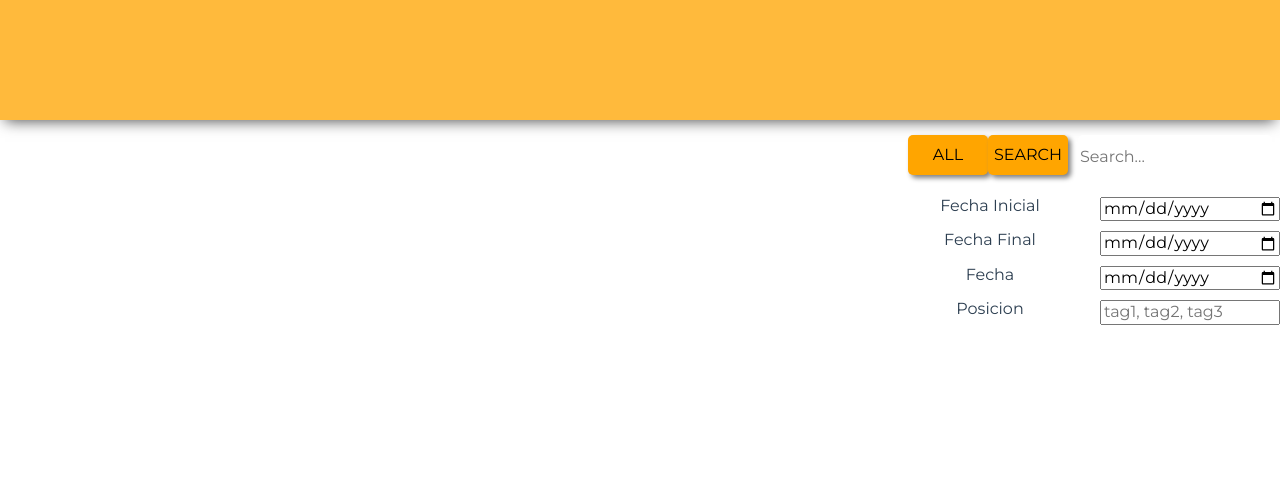
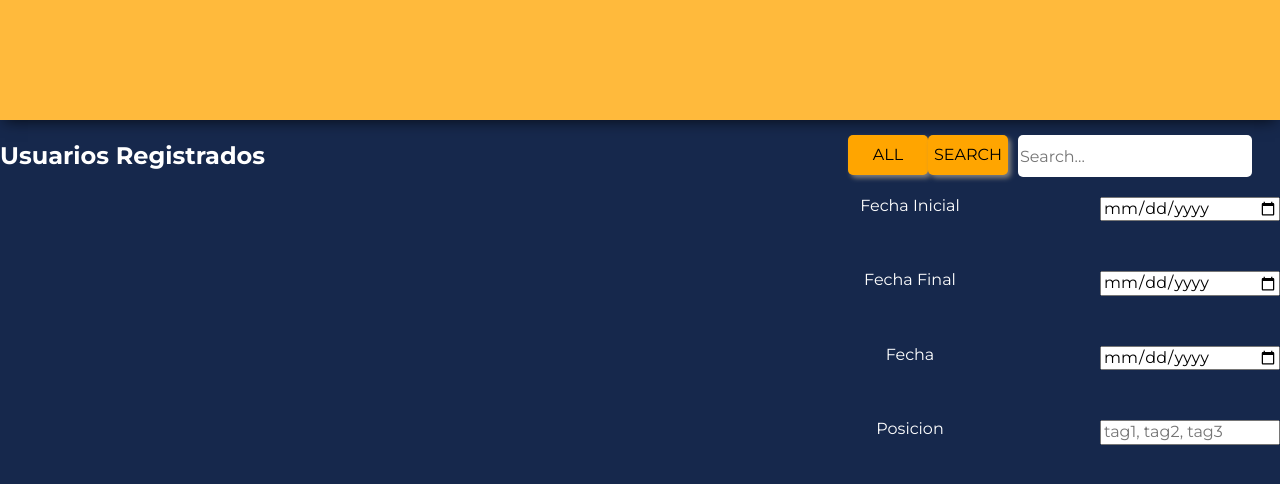
Before and after one commit to Eduardnol/Database-Front, a Vue app: page / in a window 1280 px wide. Shown: the top 484 px of the page. Built offline with nearby package versions, Linux system fonts and the light colour scheme.

Commit message:
Css modifications added titles

```diff
--- a/src/components/all_users/Filters.vue
+++ b/src/components/all_users/Filters.vue
@@ -30,8 +30,8 @@ export default {
 .allfilters {
   display: grid;
   grid-template-columns: repeat(2, 180px);
-  grid-column-gap: 20px;
-  grid-row-gap: 10px;
+  grid-column-gap: 100px;
+  grid-row-gap: 50px;
 }
 .field {
   display: flex;
--- a/src/components/all_users/Person.vue
+++ b/src/components/all_users/Person.vue
@@ -52,10 +52,10 @@ export default {
   width: 450px;
   height: 135px;
 
-  background: rgba(255, 255, 255, 0.25);
-  box-shadow: 0 8px 32px 0 rgba(31, 38, 135, 0.37);
-  backdrop-filter: blur(4px);
-  -webkit-backdrop-filter: blur(4px);
+  background: rgba(255, 255, 255, 0.45);
+  /*box-shadow: 0 8px 7px 0 var(--white);*/
+  backdrop-filter: blur(8px);
+  -webkit-backdrop-filter: blur(8px);
   border-radius: 10px;
   border: 1px solid rgba(255, 255, 255, 0.18);
 
--- a/src/pages/home/App.vue
+++ b/src/pages/home/App.vue
@@ -1,6 +1,7 @@
 <template>
   <Header />
   <div class="component">
+    <h2>Usuarios Registrados</h2>
     <div class="search">
       <Search />
     </div>
@@ -47,7 +48,10 @@ export default {
 @import "../../css/normalize.css";
 @import "../../css/index.css";
 @import url("https://fonts.googleapis.com/css2?family=Montserrat:ital,wght@0,100;0,200;0,300;0,400;0,500;0,600;0,700;0,800;0,900;1,100;1,200;1,300;1,400;1,500;1,600;1,700;1,800;1,900&display=swap");
-
+body {
+  background-color: var(--blue);
+  color: white;
+}
 .component {
   display: grid;
   grid-template-columns: repeat(5, auto);
@@ -71,7 +75,6 @@ export default {
   -webkit-font-smoothing: antialiased;
   -moz-osx-font-smoothing: grayscale;
   text-align: center;
-  color: #2c3e50;
 }
 .person_grid {
   display: grid;
@@ -83,5 +86,12 @@ export default {
   grid-area: 2 / 1 / 6 / 3;
   height: 700px; /* or any value */
   overflow-y: auto;
+  margin: 0px;
+}
+h2 {
+  font-weight: bold;
+  max-width: 300px;
+  margin: 0px;
+  align-self: center;
 }
 </style>
```
